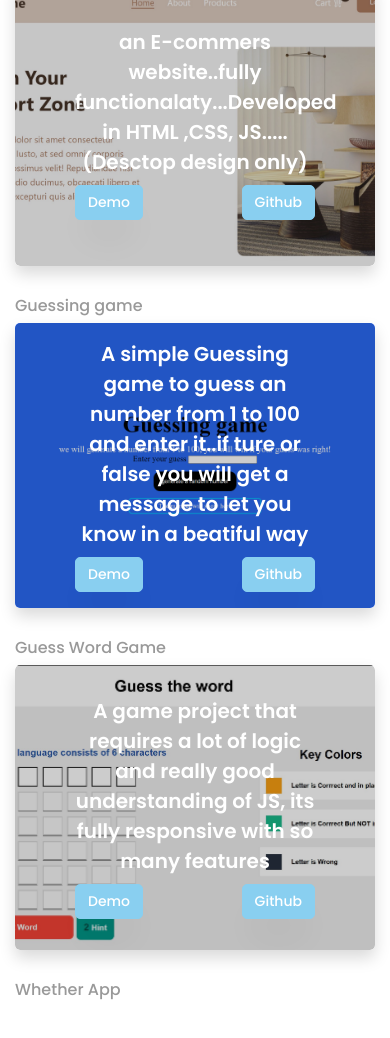
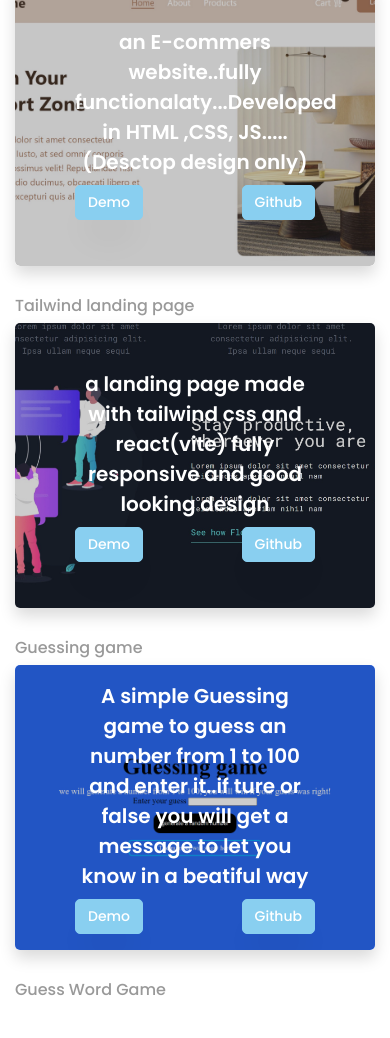
Before and after one commit to Lotus-Kattini/lotusKattini, a website: page index.html in a window 390 px wide. Shown: the part 6157-7195 px from the top of the page. Drawn offline with nearby package versions, Linux system fonts and the light colour scheme; some packages are replaced by stand-ins of ours; no server answers; a script that the page names is missing; files whose address does not match are found by name.

Commit message:
second commit

```diff
--- a/index.html
+++ b/index.html
@@ -423,6 +423,20 @@
 					</div>
 				</div>
 				<div class="col-md-3">
+					<h6>Tailwind landing page</h6>
+					<div class="project img shadow ftco-animate d-flex justify-content-center align-items-center" style="background-image: url(images/tailwind.jpg);">
+						<div class="overlay"></div>
+						<div class="text text-center p-4">
+							<h3 style="color: #fff;">a landing page made with tailwind css and react(vite) fully responsive and good looking design</h3>
+							<!-- <span>Web Design</span> -->
+							<div style="display: flex; align-items: center; justify-content: space-between ;">
+								<a href="https://tailwind-landing-page-lk.netlify.app/" class="btn btn-primary">Demo</a>
+								<a href="https://github.com/Lotus-Kattini/tailwind-landing-page" class="btn btn-primary">Github</a>
+							</div>
+						</div>
+					</div>
+				</div>
+				<div class="col-md-3">
 					<h6>Guessing game</h6>
 					<div class="project img shadow ftco-animate d-flex justify-content-center align-items-center" style="background-image: url(images/guessingGame.jpg);">
 						<div class="overlay"></div>
```
Also changed, not shown: images/tailwind.jpg (added).
